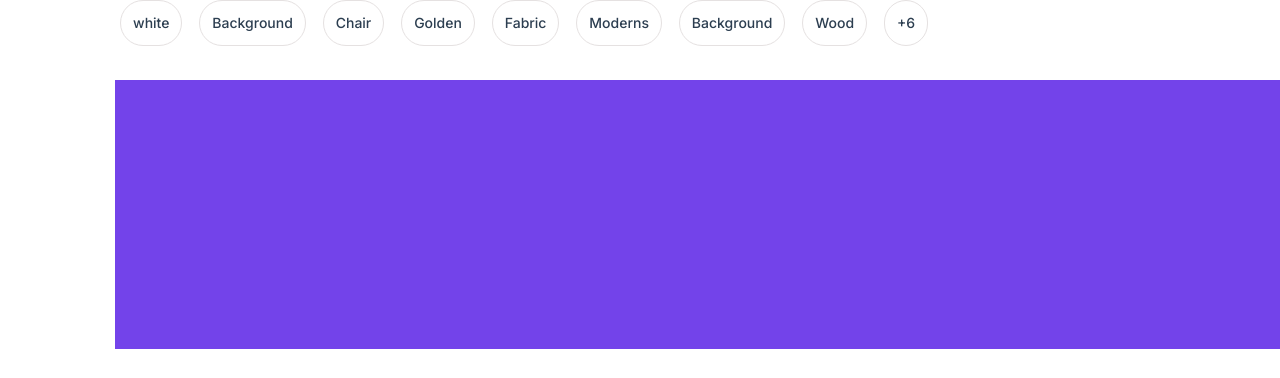
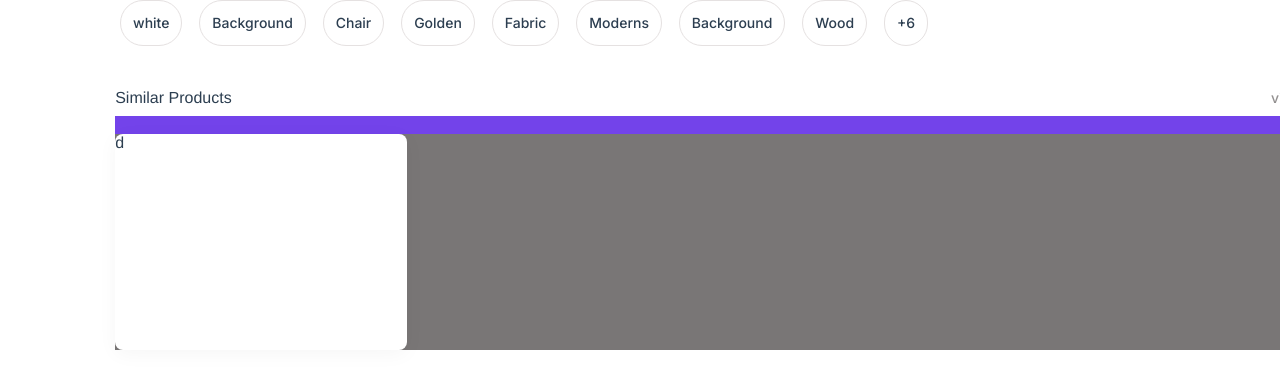
Before and after one commit to Harshit9651/figma2, a Vue app: page / in a window 1280 px wide. Shown: the part 910-1288 px from the top of the page. Built offline with nearby package versions, Linux system fonts and the light colour scheme.

Commit message:
add new data

```diff
--- a/src/components/ImageDetail.vue
+++ b/src/components/ImageDetail.vue
@@ -150,7 +150,20 @@
         </div>
       </div>
     </div>
-    <div class="similar-products"></div>
+    <div class="similar-products">
+      <div class="main-div">
+        <div class="similar-pro">Similar Products</div>
+        <div class="viewall">
+          view all
+          <div class="image-div">
+            <img src="../assets/Arrow (1).png" alt="" />
+          </div>
+        </div>
+      </div>
+      <div class="cards">
+        <div class="card">d</div>
+      </div>
+    </div>
     <FooterPage></FooterPage>
   </div>
 </template>
@@ -506,5 +519,53 @@
   height: 16.8125rem;
   width: 77.54rem;
   background-color: #7343ea;
+  .main-div {
+    height: 36px;
+    width: 100%;
+    display: flex;
+    justify-content: space-between;
+    background-color: rgb(255, 255, 255);
+    .similar-pro {
+      display: flex;
+      justify-content: center;
+      align-items: center;
+    }
+    .viewall {
+      display: flex;
+      justify-content: center;
+      align-items: center;
+      gap: 0.7rem;
+      font-family: Inter;
+      font-size: 14px;
+      font-weight: 500;
+      line-height: 18.2px;
+      text-align: left;
+      color: #939090;
+
+      .image-div {
+        display: flex;
+        justify-content: center;
+        align-items: center;
+        width: 14px;
+        height: 14px;
+        padding: 3.5px 4.67px 3.5px 5.01px;
+      }
+    }
+  }
+  .cards {
+    margin-top:1.1rem;
+    width: 100%;
+    background-color: #797676;
+    .card {
+
+      width:18.25rem;
+      height:13.525rem;
+      gap: 0px;
+      border-radius: 8px;
+      background-color: white;
+      box-shadow: 0px 4px 20px 0px #0000000A;
+
+    }
+  }
 }
 </style>
```
Also changed, not shown: src/components/HomePage.vue (+0 -22 lines).
